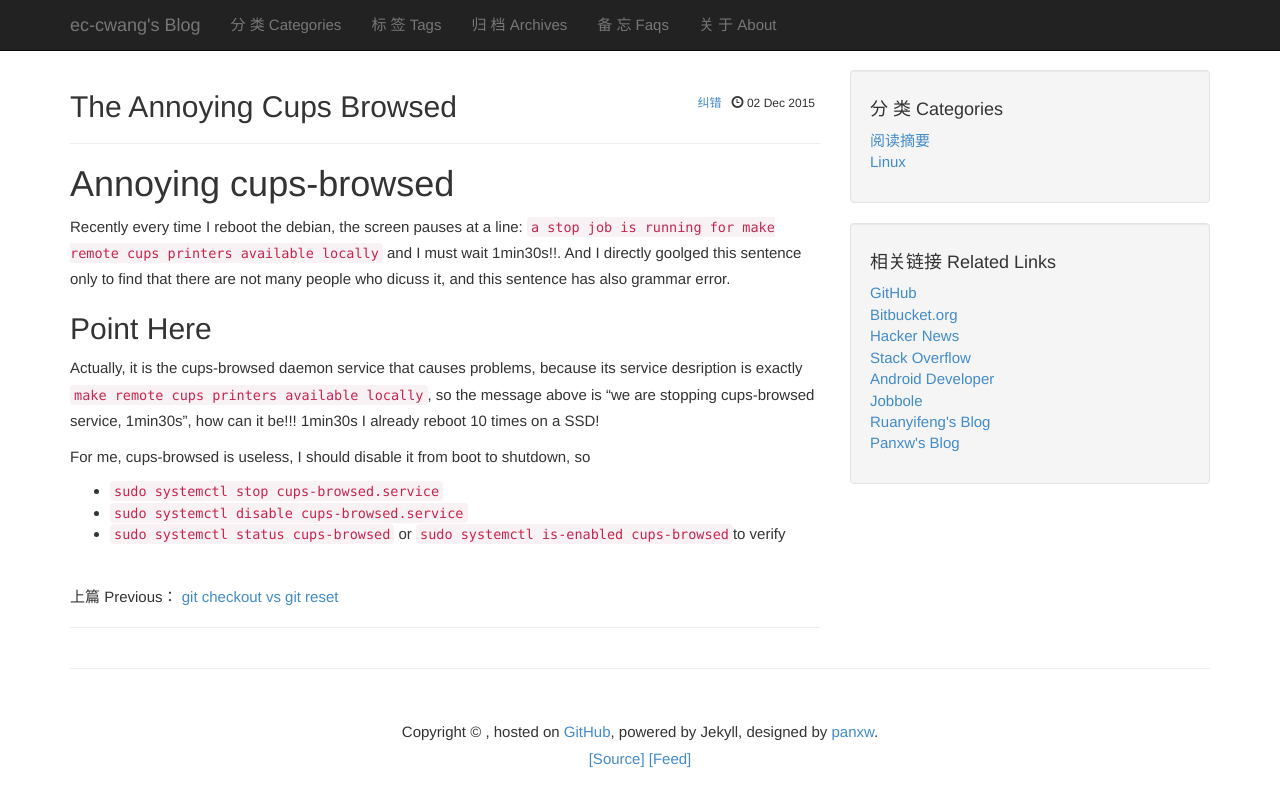
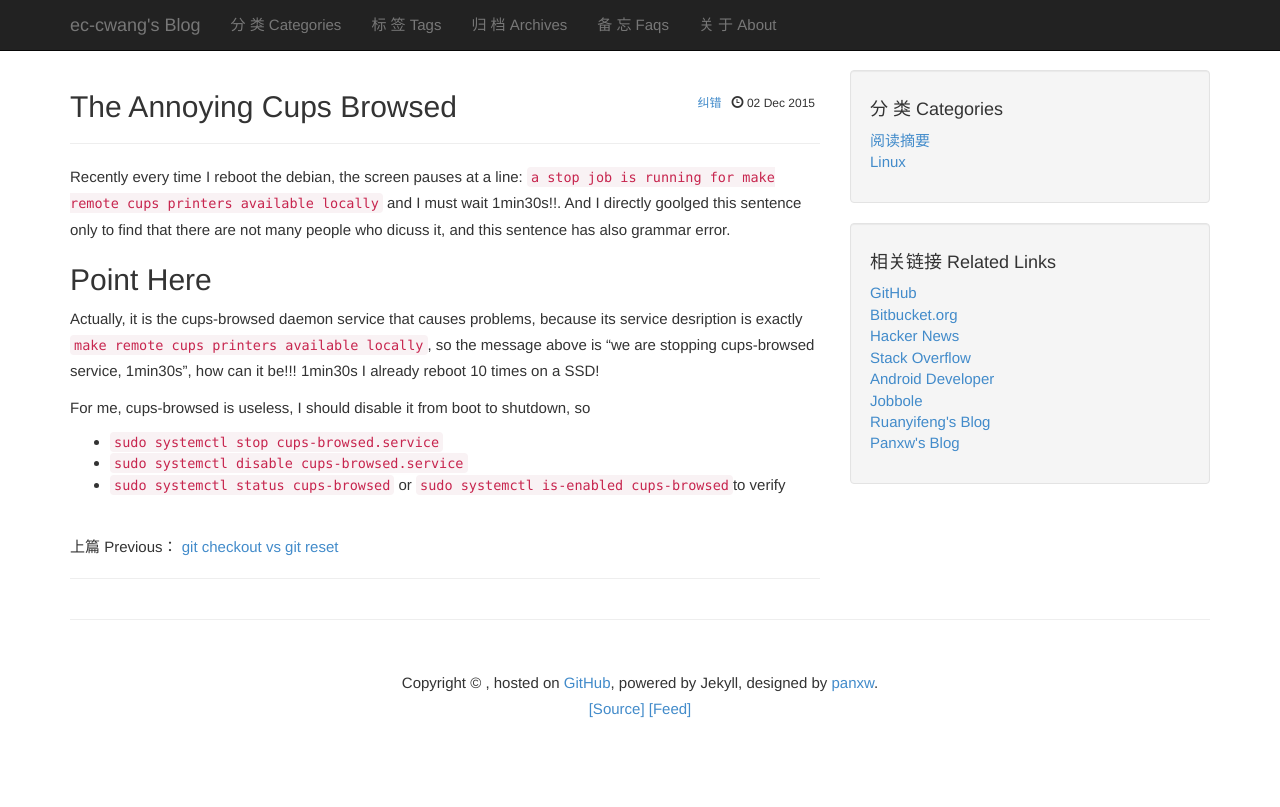
Before and after one commit to ec-cwang/ec-cwang.github.io, a Jekyll site: the page built from _posts/2015-12-02-The-Annoying-Cups-Browsed.md, in a window 1280 px wide. Shown: the top 807 px of the page. Built offline with Jekyll 4.4.1, drawn with Linux system fonts in a browser that asks for light colours; Markdown is read by kramdown in place of the engine named in the settings.

Commit message:
Delete redundant title line

```diff
--- a/_posts/2015-12-02-The-Annoying-Cups-Browsed.md
+++ b/_posts/2015-12-02-The-Annoying-Cups-Browsed.md
@@ -4,8 +4,6 @@ category: "System"
 title: "The Annoying Cups Browsed"
 tags: [Debian]
 ---
-# Annoying cups-browsed
-
 Recently every time I reboot the debian, the screen pauses at a line: `a stop job is running for make remote cups printers available locally` and I must wait 1min30s!!. And I directly goolged this sentence only to find that there are not many people who dicuss it, and this sentence has also grammar error.
 
 ## Point Here
```
